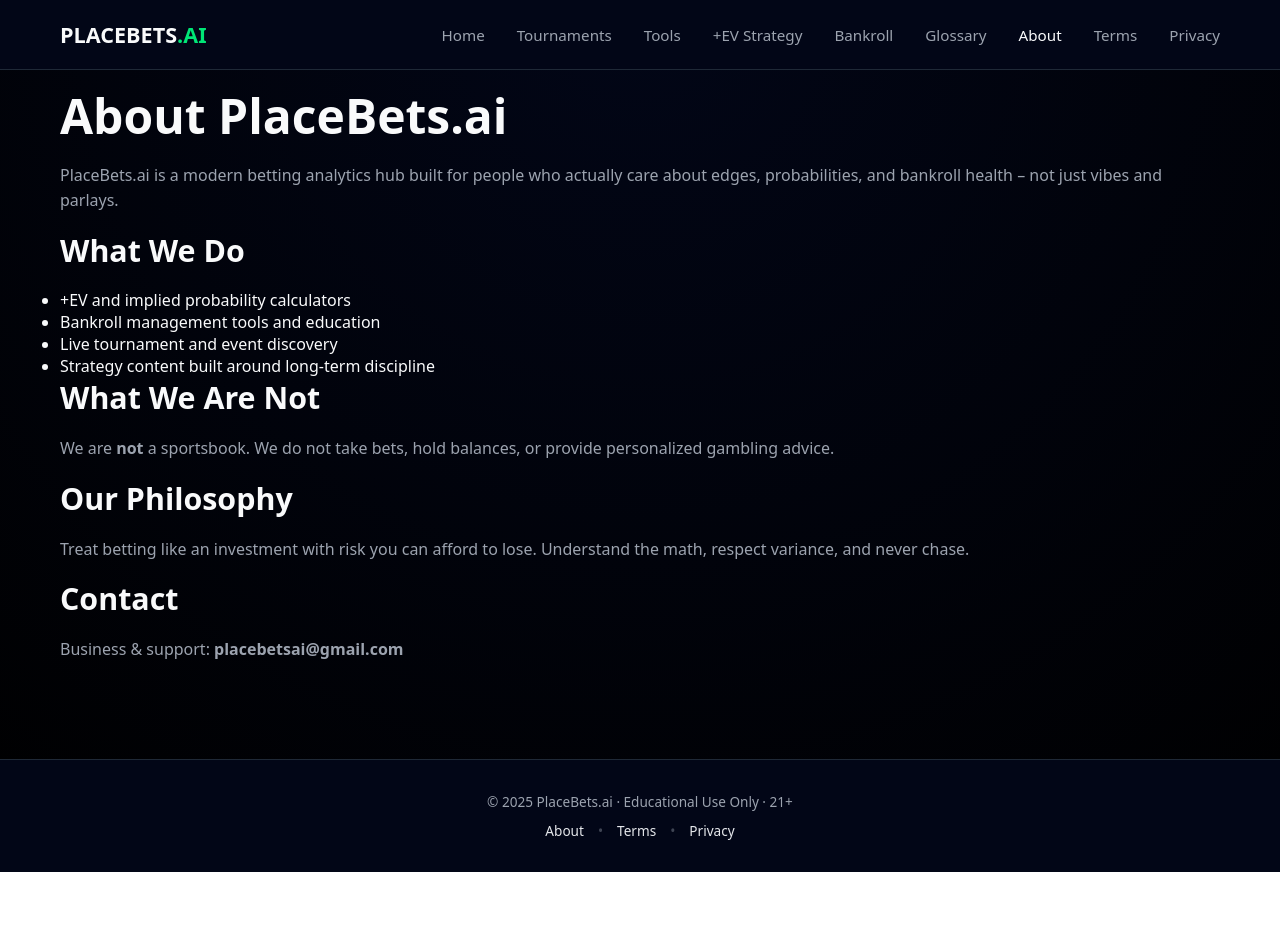
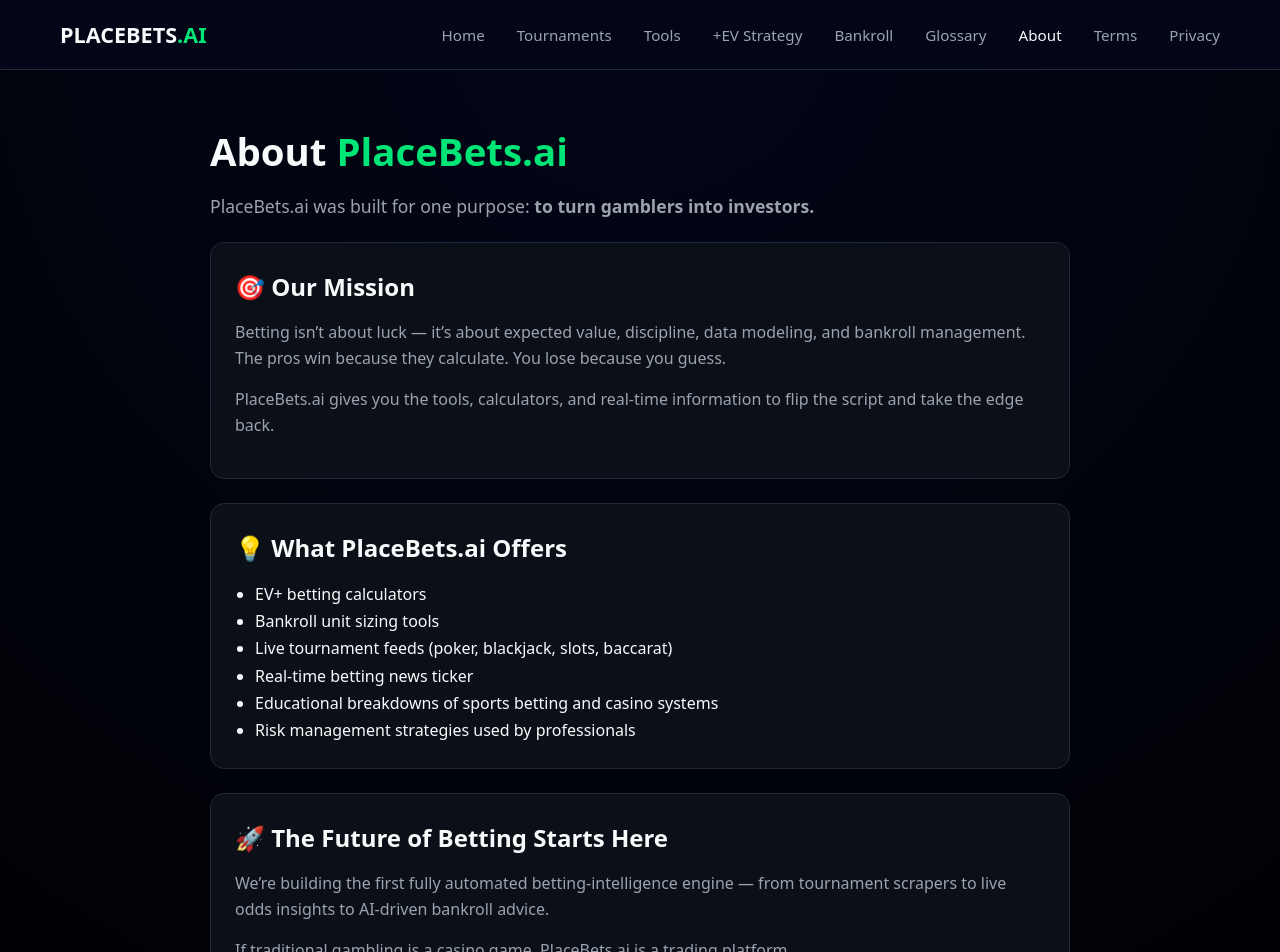
Before and after one commit to placebetsai/Placebetsai, a Next.js app: page /about in a window 1280 px wide. Shown: the top 952 px of the page. Before the commit the page ends 872 px from the top, so only its background shows below. Built offline with nearby package versions, Linux system fonts and the light colour scheme.

Commit message:
Revise About Page content and styling

```diff
--- a/app/about/page.js
+++ b/app/about/page.js
@@ -1,43 +1,125 @@
 export const metadata = {
   title: "About PlaceBets.ai",
   description:
-    "Learn what PlaceBets.ai is, why it exists, and what it offers to data-driven bettors and sports fans.",
+    "Learn the mission behind PlaceBets.ai — turning gambling into investing through data, tools, and real-time tournament intelligence.",
 };
 
 export default function AboutPage() {
   return (
-    <div className="page-wrap">
-      <h1>About PlaceBets.ai</h1>
-      <p>
-        PlaceBets.ai is a modern betting analytics hub built for people who
-        actually care about edges, probabilities, and bankroll health – not
-        just vibes and parlays.
+    <div
+      style={{
+        maxWidth: "900px",
+        margin: "0 auto",
+        padding: "40px 20px",
+        color: "#f9fafb",
+      }}
+    >
+      <h1
+        style={{
+          fontSize: "2.4rem",
+          fontWeight: "800",
+          marginBottom: "20px",
+        }}
+      >
+        About <span style={{ color: "#00e676" }}>PlaceBets.ai</span>
+      </h1>
+
+      <p style={{ fontSize: "1.1rem", lineHeight: 1.7, marginBottom: "20px" }}>
+        PlaceBets.ai was built for one purpose:
+        <strong> to turn gamblers into investors.</strong>
       </p>
 
-      <h2>What We Do</h2>
-      <ul>
-        <li>+EV and implied probability calculators</li>
-        <li>Bankroll management tools and education</li>
-        <li>Live tournament and event discovery</li>
-        <li>Strategy content built around long-term discipline</li>
-      </ul>
+      <div
+        style={{
+          background: "#0b1018",
+          border: "1px solid #1f2937",
+          borderRadius: "14px",
+          padding: "24px",
+          marginBottom: "24px",
+          lineHeight: 1.7,
+        }}
+      >
+        <h2
+          style={{
+            fontSize: "1.5rem",
+            fontWeight: "700",
+            marginBottom: "12px",
+          }}
+        >
+          🎯 Our Mission
+        </h2>
+        <p>
+          Betting isn’t about luck — it’s about expected value, discipline, data
+          modeling, and bankroll management. The pros win because they calculate.
+          You lose because you guess.
+        </p>
+        <p style={{ marginTop: "10px" }}>
+          PlaceBets.ai gives you the tools, calculators, and real-time
+          information to flip the script and take the edge back.
+        </p>
+      </div>
 
-      <h2>What We Are Not</h2>
-      <p>
-        We are <strong>not</strong> a sportsbook. We do not take bets, hold
-        balances, or provide personalized gambling advice.
-      </p>
+      <div
+        style={{
+          background: "#0b1018",
+          border: "1px solid #1f2937",
+          borderRadius: "14px",
+          padding: "24px",
+          marginBottom: "24px",
+          lineHeight: 1.7,
+        }}
+      >
+        <h2
+          style={{
+            fontSize: "1.5rem",
+            fontWeight: "700",
+            marginBottom: "12px",
+          }}
+        >
+          💡 What PlaceBets.ai Offers
+        </h2>
+        <ul style={{ paddingLeft: "20px", marginTop: "10px" }}>
+          <li>EV+ betting calculators</li>
+          <li>Bankroll unit sizing tools</li>
+          <li>Live tournament feeds (poker, blackjack, slots, baccarat)</li>
+          <li>Real-time betting news ticker</li>
+          <li>Educational breakdowns of sports betting and casino systems</li>
+          <li>Risk management strategies used by professionals</li>
+        </ul>
+      </div>
 
-      <h2>Our Philosophy</h2>
-      <p>
-        Treat betting like an investment with risk you can afford to lose.
-        Understand the math, respect variance, and never chase.
-      </p>
+      <div
+        style={{
+          background: "#0b1018",
+          border: "1px solid #1f2937",
+          borderRadius: "14px",
+          padding: "24px",
+          marginBottom: "24px",
+          lineHeight: 1.7,
+        }}
+      >
+        <h2
+          style={{
+            fontSize: "1.5rem",
+            fontWeight: "700",
+            marginBottom: "12px",
+          }}
+        >
+          🚀 The Future of Betting Starts Here
+        </h2>
+        <p>
+          We’re building the first fully automated betting-intelligence engine —
+          from tournament scrapers to live odds insights to AI-driven bankroll
+          advice.
+        </p>
+        <p style={{ marginTop: "10px" }}>
+          If traditional gambling is a casino game, PlaceBets.ai is a trading
+          platform.
+        </p>
+      </div>
 
-      <h2>Contact</h2>
-      <p>
-        Business & support:{" "}
-        <strong>placebetsai@gmail.com</strong>
+      <p style={{ opacity: 0.8, marginTop: "20px" }}>
+        © {new Date().getFullYear()} PlaceBets.ai — Built for smart bettors.
       </p>
     </div>
   );
```
